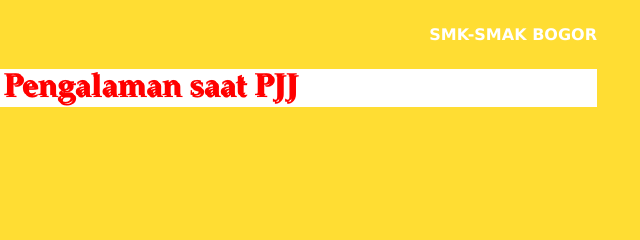
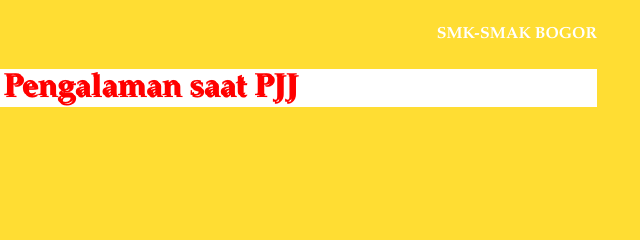
Before and after one commit to ghina65/ghina65.github.io, a plain HTML site: page index.html in a window 1280 px wide. Shown: the top 240 px of the page, 625-1265 px from the left. Drawn offline with Linux system fonts and the light colour scheme.

Commit message:
Update style.css

```diff
--- a/style.css
+++ b/style.css
@@ -5,7 +5,7 @@
  h4 {text-decoration; underline;}
  h1 {background-color:white;text-align:center;}
  h1 {font-family:Palatino Linotype,serif;}
- h1{color:purple}
+ h1{color:purple;}
  h1{text-shadow: 2px 2px;}
  img {border-radius: 20px;}
  img {margin-left: 50px}
@@ -15,6 +15,6 @@
  td {background-color:#FFDD33;color:white;}
  table {margin: 25px 50px 25px 50px}
  table {border-radius: 10px}
- p {font-family: Verdana, serif;}
+ p {font-family: Palatino, serif;}
  p {color: white;}
 </style>
```
